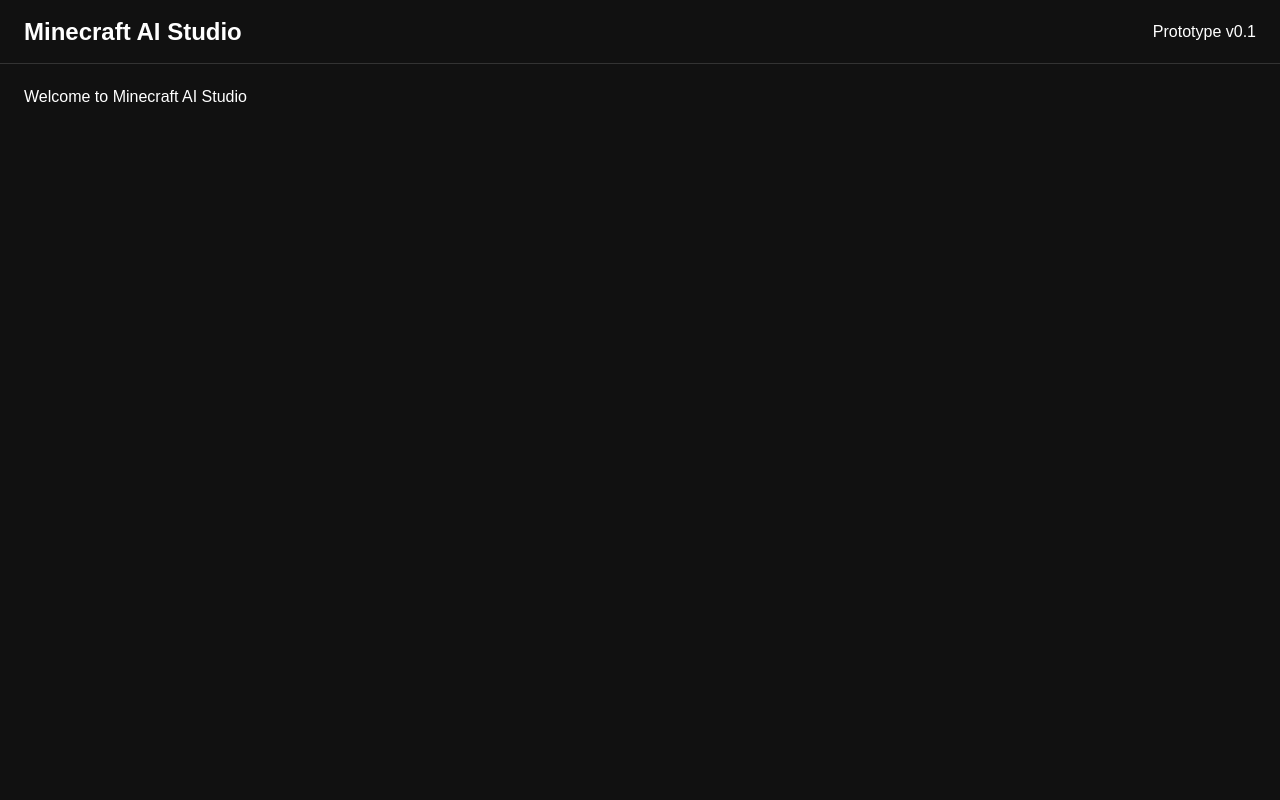
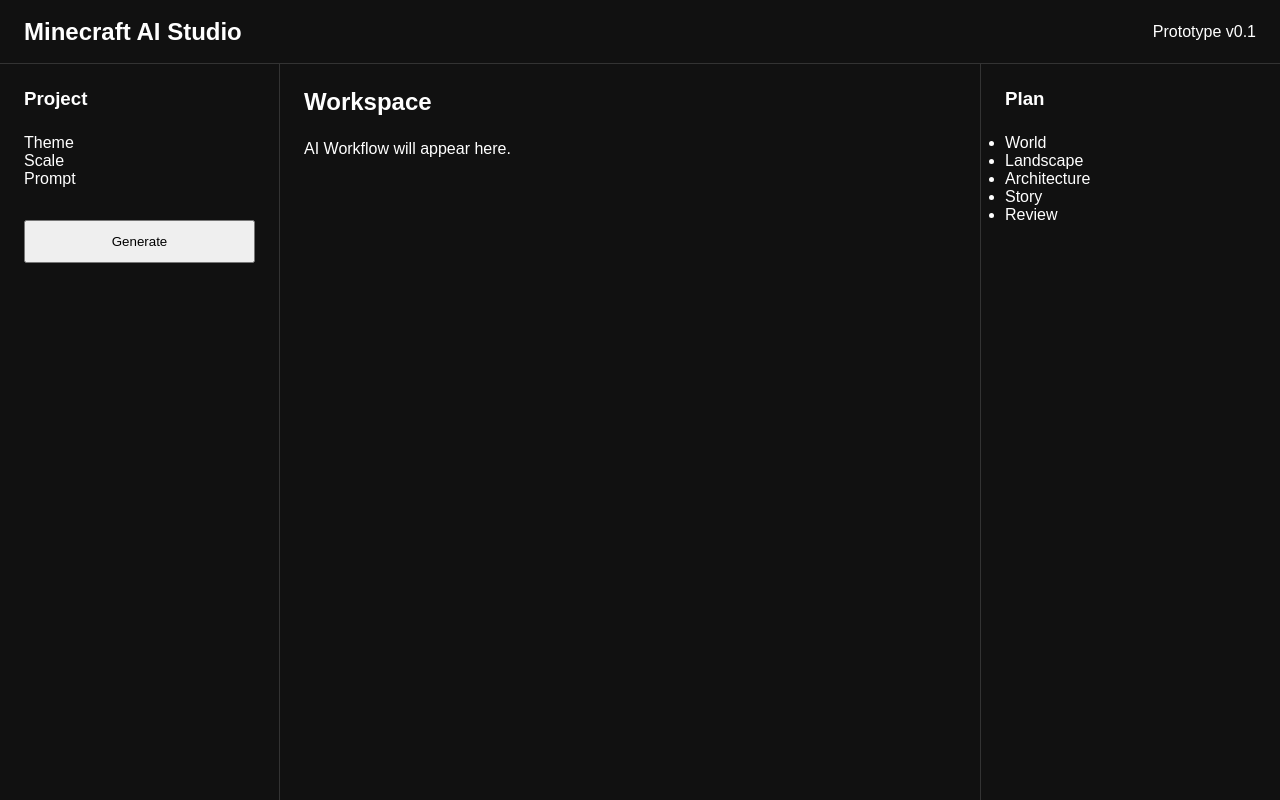
Before and after one commit to ishowtw168/MinecraftAI_Building, a Next.js app in the folder apps/web/: page / in a window 1280 px wide. Built offline with nearby package versions, Linux system fonts and the light colour scheme.

Commit message:
feat: assemble studio layout

```diff
--- a/apps/web/app/page.tsx
+++ b/apps/web/app/page.tsx
@@ -1,17 +1,29 @@
 import Header from "@/components/Header";
+import Sidebar from "@/components/Sidebar";
+import Workspace from "@/components/Workspace";
+import PlanPanel from "@/components/PlanPanel";
 
 export default function HomePage() {
   return (
-    <>
+    <div
+      style={{
+        minHeight: "100vh",
+        display: "flex",
+        flexDirection: "column",
+      }}
+    >
       <Header />
 
       <main
         style={{
-          padding: 24,
+          flex: 1,
+          display: "flex",
         }}
       >
-        Welcome to Minecraft AI Studio
+        <Sidebar />
+        <Workspace />
+        <PlanPanel />
       </main>
-    </>
+    </div>
   );
 }
```
